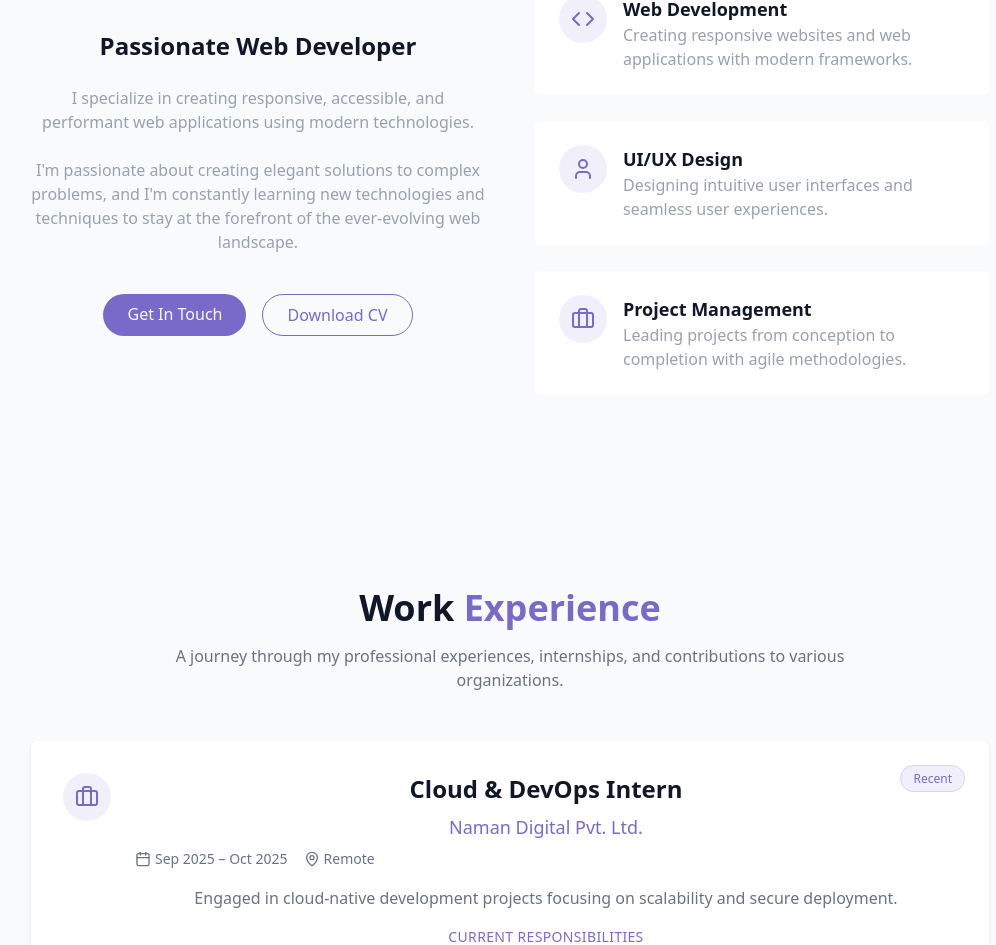
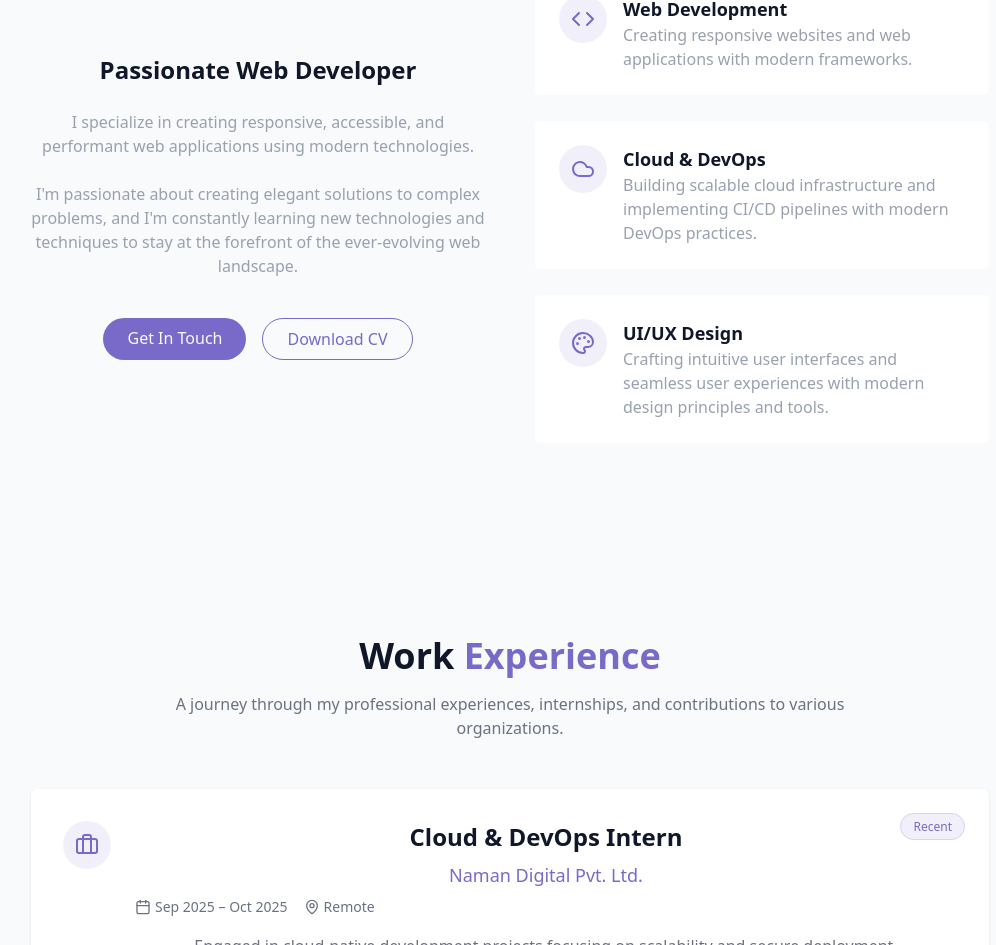
Before and after one commit to MrSahalImran/portfolio, a React (Vite) app: page / in a window 1280 px wide. Shown: the part 1014-1959 px from the top of the page, without its empty margins (130-1126 px from the left). Built offline with nearby package versions, Linux system fonts and the light colour scheme.

Commit message:
Minor fixes in about section

```diff
--- a/src/components/AboutSection.jsx
+++ b/src/components/AboutSection.jsx
@@ -1,4 +1,4 @@
-import { Briefcase, Code, User } from "lucide-react";
+import { Briefcase, Code, Cloud, Palette } from "lucide-react";
 
 const AboutSection = () => {
   return (
@@ -59,13 +59,13 @@ const AboutSection = () => {
             <div className="gradient-border p-6 card-hover">
               <div className="flex items-start gap-4">
                 <div className="p-3 rounded-full bg-primary/10">
-                  <User className="h-6 w-6 text-primary" />
+                  <Cloud className="h-6 w-6 text-primary" />
                 </div>
                 <div className="text-left">
-                  <h4 className="font-semibold text-lg">UI/UX Design</h4>
+                  <h4 className="font-semibold text-lg">Cloud & DevOps</h4>
                   <p className="text-gray-400">
-                    Designing intuitive user interfaces and seamless user
-                    experiences.
+                    Building scalable cloud infrastructure and implementing
+                    CI/CD pipelines with modern DevOps practices.
                   </p>
                 </div>
               </div>
@@ -73,14 +73,14 @@ const AboutSection = () => {
             <div className="gradient-border p-6 card-hover">
               <div className="flex items-start gap-4">
                 <div className="p-3 rounded-full bg-primary/10">
-                  <Briefcase className="h-6 w-6 text-primary" />
+                  <Palette className="h-6 w-6 text-primary" />
                 </div>
 
                 <div className="text-left">
-                  <h4 className="font-semibold text-lg">Project Management</h4>
+                  <h4 className="font-semibold text-lg">UI/UX Design</h4>
                   <p className="text-gray-400">
-                    Leading projects from conception to completion with agile
-                    methodologies.
+                    Crafting intuitive user interfaces and seamless user
+                    experiences with modern design principles and tools.
                   </p>
                 </div>
               </div>
```
